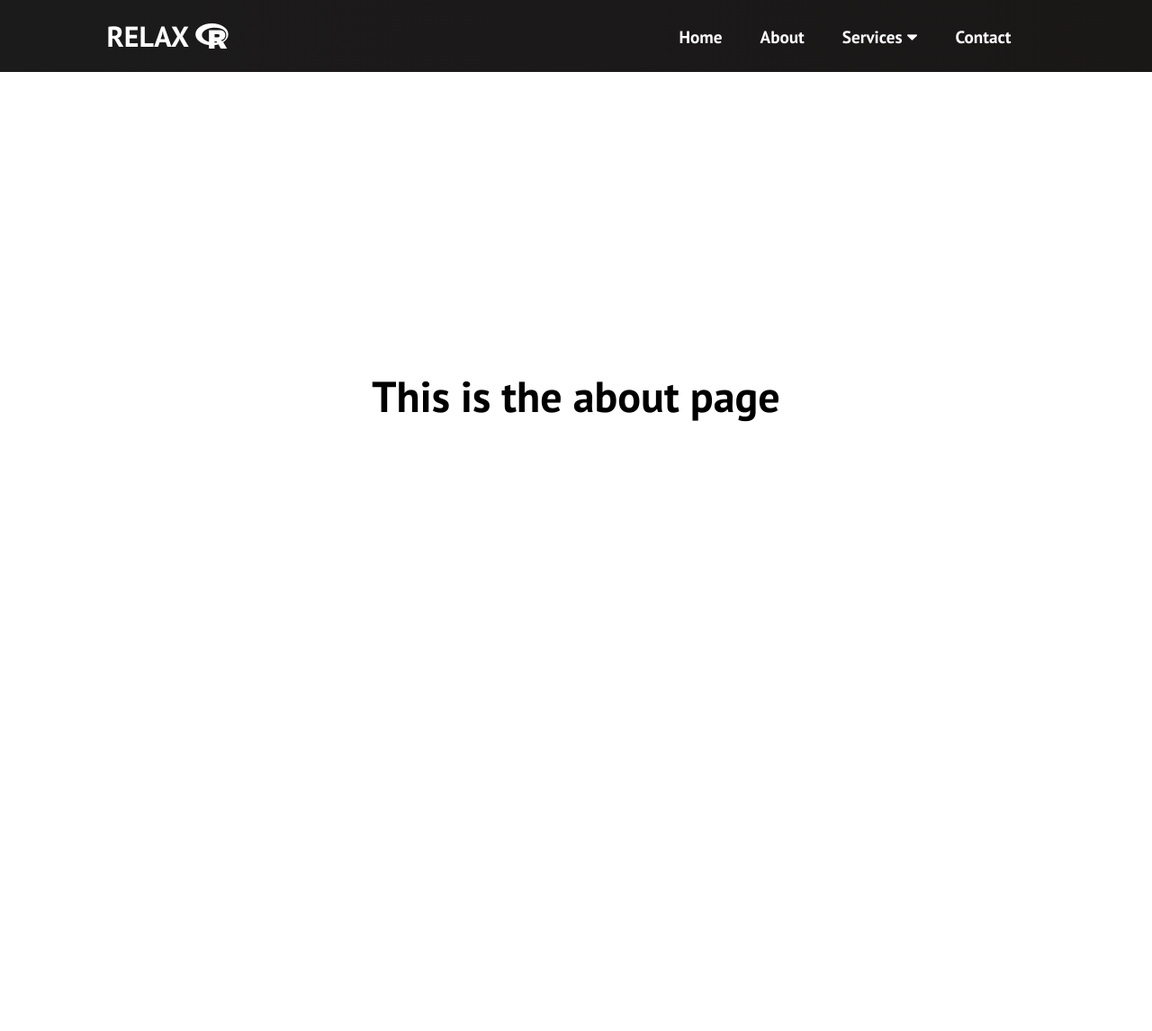
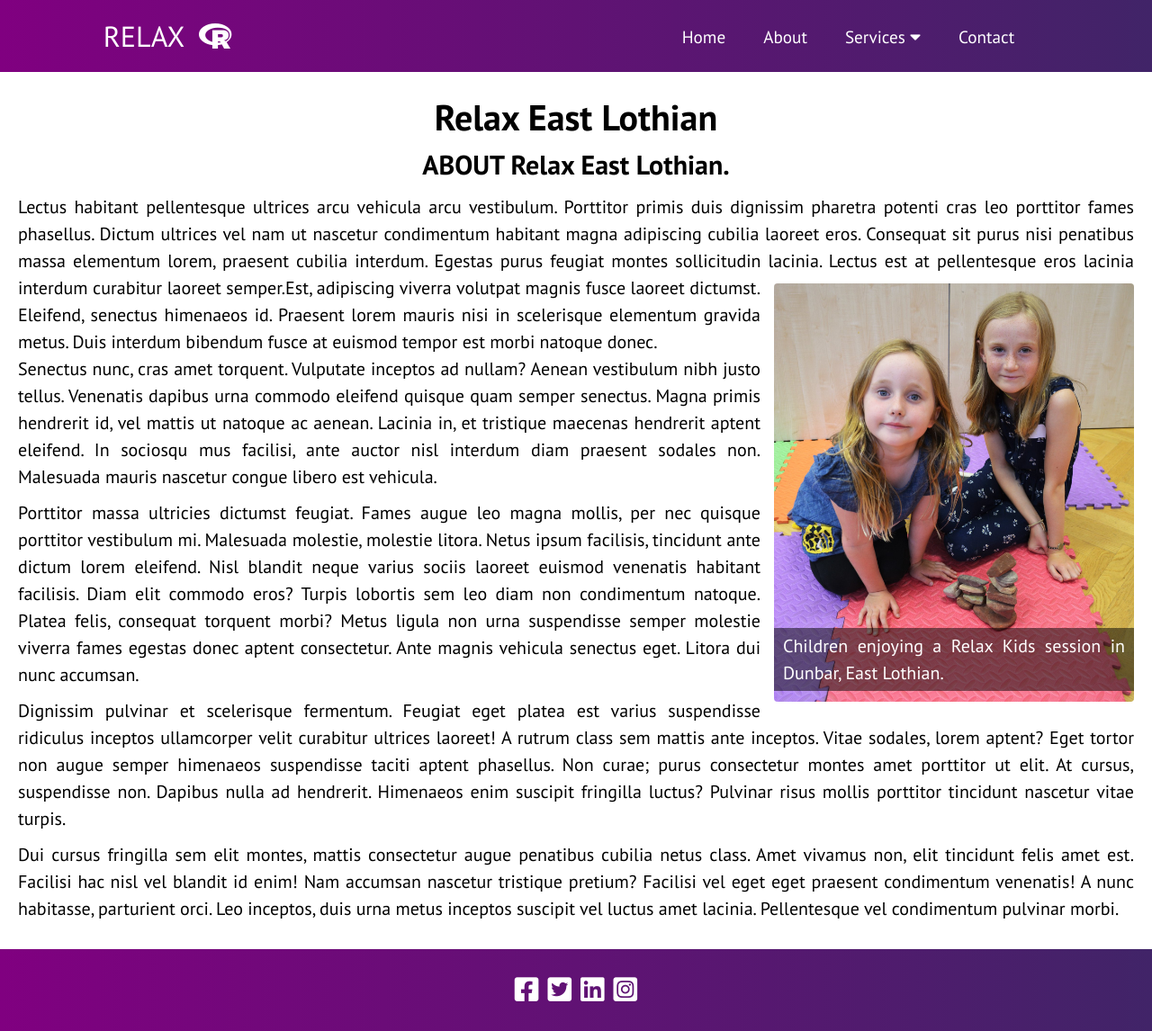
Before and after one commit to StevieV1903/relax_website, a React (Create React App) app: page /about in a window 1280 px wide. Shown: the whole page at 90% size. Before the commit the page ends 800 px from the top, so only its background shows below. Built offline with nearby package versions, Linux system fonts and the light colour scheme.

Commit message:
added background image to home page and contact button

```diff
--- a/src/App.css
+++ b/src/App.css
@@ -5,14 +5,86 @@
   margin: 0;
   padding: 0;
   font-family: 'PT Sans', sans-serif;
-  font-weight: bold;
 }
 
-.about, .contact, .home, .services, .service1, .service2, .service3, .service4 {
-  display: flex;
-  height: 90vh;
-  align-items: center;
-  justify-content: center;
-  font-size: 24px;
+.about, .contact, .services, .service1, .service2, .service3, .service4 {
+  font-size: 20px;
+  padding: 20px;
+  line-height: 1.5;
+  min-height: 79vh;
+  text-align: justify;
+}
 
+.home {
+  font-size: 20px;
+  line-height: 2.0;
+  /* min-height: 79vh; */
+  /* text-align: justify; */
 }
+.home-btn {
+  padding: 10px 20px;
+}
+
+/* The hero image */
+.hero-image {
+/* Use "linear-gradient" to add a darken background effect to the image (photographer.jpg) */
+background-image: linear-gradient(rgba(0, 0, 0, 0.5), rgba(0, 0, 0, 0.5)), url("./assets/homeHero.jpg");
+
+/* Set specific height */
+height: 80vh;
+
+/* Position and center the image to scale on all screens */
+background-position: center;
+background-repeat: no-repeat;
+background-size: cover;
+position: relative;
+}
+
+/* Place text in the middle of the image */
+.hero-text {
+text-align: center;
+position: absolute;
+top: 50%;
+left: 50%;
+transform: translate(-50%, -50%);
+color: white;
+width: 65%;
+}
+
+
+h1 {
+  text-align: center;
+}
+h2 {
+  text-align: center;
+  margin-bottom: 10px;
+}
+p {
+  margin-bottom: 10px;
+}
+figure > .fig__media {
+  width: 400px;
+  /* border: 1px solid black; */
+  border-radius: 4px;
+}
+
+figure {
+  border: none;
+  margin: 10px 0 10px 15px;
+  position: relative;
+  float: right;
+}
+
+figure > .image-caption-text {
+  position: absolute;
+  bottom: 1em;
+  left: 0;
+  background:
+  linear-gradient(
+    rgba(0, 0, 0, 0.5),
+    rgba(0, 0, 0, 0.5)
+  );
+  width: 100%;
+  color: white;
+  padding: 5px 10px;
+}
--- a/src/App.js
+++ b/src/App.js
@@ -2,6 +2,7 @@ import React from 'react';
 import { BrowserRouter as Router, Switch, Route } from 'react-router-dom';
 import './App.css';
 import Navbar from './components/Navbar.js';
+import Footer from './components/Footer.js'
 
 import Home from "./components/pages/Home.js";
 import About from "./components/pages/About.js";
@@ -26,8 +27,8 @@ const App = () => {
         <Route path="/service-2" exact component={ Service2 } />
         <Route path="/service-3" exact component={ Service3 } />
         <Route path="/service-4" exact component={ Service4 } />
-
       </Switch>
+      <Footer />
     </Router>
   );
 }
--- a/src/components/Dropdown.css
+++ b/src/components/Dropdown.css
@@ -7,7 +7,7 @@
 }
 
 .dropdown-menu li {
-    background: grey;
+    background: #1888ff;
     cursor: pointer;
 }
 
@@ -25,7 +25,7 @@
     height: 100%;
     text-decoration: none;
     color: white;
-    padding: 16px;
+    padding: 12px;
 }
 
 @media screen and (max-width: 960px){
--- /dev/null
+++ b/src/components/Footer.css
@@ -0,0 +1,38 @@
+.footer-container{
+    /* border: solid 1px black; */
+    background: linear-gradient(90deg, purple 0%, #412468 100%);
+    height: auto;
+    /* display: flex; */
+    justify-content: center;
+    align-items: center;
+    font-size: 1.2rem;
+    padding: 30px;
+}
+
+.footer-menu {
+    display: grid;
+    grid-template-columns: repeat(4, auto);
+    grid-gap: 10px;
+    list-style: none;
+    text-align: center;
+    justify-content: center;
+}
+
+.footer-item {
+    display: flex;
+    align-items: center;
+  }
+
+  .footer-container a{
+      color: white;
+  }
+  .footer-container a:hover{
+    color: #1888ff;
+}
+
+  .footer-container i {
+    font-size: 1.9rem;
+  }
+  /* .footer-container i:hover {
+    font-size: 2.2rem;
+  } */
--- /dev/null
+++ b/src/components/Footer.js
@@ -0,0 +1,40 @@
+import React from 'react';
+import './Footer.css';
+
+const Footer = () => {
+
+    return(
+        <div className="footer-container">
+
+            <ul className="footer-menu">
+                <li className="footer-item">
+                <a href="#" className="footer-link"><i className="fab fa-facebook-square"></i></a>
+                </li>
+                <li className="footer-item">
+                <a href="#"><i className="fab fa-twitter-square"></i></a>
+                </li>
+                <li className="footer-item">
+                <a href="#"><i className="fab fa-linkedin"></i></a>
+                </li>
+                <li className="footer-item">
+                <a href="#"><i className="fab fa-instagram-square"></i></a>
+                </li>
+            </ul>
+
+{/* <footer class="w3-container w3-padding-64 w3-center w3-black w3-xlarge">
+  <a href="#"><i class="fa fa-facebook-official"></i></a>
+  <a href="#"><i class="fa fa-pinterest-p"></i></a>
+  <a href="#"><i class="fa fa-twitter"></i></a>
+  <a href="#"><i class="fa fa-flickr"></i></a>
+  <a href="#"><i class="fa fa-linkedin"></i></a>
+  <p class="w3-medium">
+  Powered by <a href="https://www.w3schools.com/w3css/default.asp" target="_blank">w3.css</a>
+  </p>
+</footer> */}
+
+        </div>
+    )
+
+};
+
+export default Footer;
--- a/src/components/Navbar.css
+++ b/src/components/Navbar.css
@@ -1,5 +1,5 @@
 .navbar {
-    background: linear-gradient(90deg, rgb(28, 27, 27) 0%, rgb(26, 23, 23) 100%);
+    background: linear-gradient(90deg, purple 0%, #412468 100%);
     height: 80px;
     display: flex;
     justify-content: center;
@@ -8,7 +8,7 @@
   }
 
   .navbar-logo {
-    color: #fff;
+    color: #ffffff;
     justify-self: start;
     margin-left: 20px;
     cursor: pointer;
@@ -16,9 +16,9 @@
     font-size: 2rem;
   }
 
-  .fa-firstdraft {
+  .fa-r-project {
     margin-left: 0.5rem;
-    font-size: 1.6rem;
+    font-size: 2rem;
   }
 
   .nav-menu {
@@ -48,6 +48,7 @@
     background-color: #1888ff;
     border-radius: 4px;
     transition: all 0.2s ease-out;
+    /* border: 1px solid white; */
   }
 
   .fa-bars {
--- a/src/components/Navbar.js
+++ b/src/components/Navbar.js
@@ -65,7 +65,7 @@ const Navbar = () => {
                         onMouseLeave={ onMouseLeave }
                         onClick={extendElement}
                         >
-                    <Link to='/services' className="nav-links"
+                    <Link to='#' className="nav-links"
                     // onClick={ closeMobileMenu }
                     >
                         Services <i className='fas fa-caret-down' />
--- a/src/components/pages/About.js
+++ b/src/components/pages/About.js
@@ -1,11 +1,34 @@
 import React from 'react';
 import '../../App.css';
+import relax1 from '../../assets/relax1.jpg';
 
 const About = () => {
 
     return(
         <div className="about">
-        <h1 className="about-title">This is the about page</h1>
+        <h1 className="about-title">Relax East Lothian</h1>
+        <h2>ABOUT Relax East Lothian.</h2>
+        <article>Lectus habitant pellentesque ultrices arcu vehicula arcu vestibulum. Porttitor primis duis dignissim pharetra potenti cras leo porttitor fames phasellus. Dictum ultrices vel nam ut nascetur condimentum habitant magna adipiscing cubilia laoreet eros. Consequat sit purus nisi penatibus massa elementum lorem, praesent cubilia interdum. Egestas purus feugiat montes sollicitudin lacinia. Lectus est at pellentesque eros lacinia interdum curabitur laoreet semper.
+
+        <figure className="fig">
+            <img src={ relax1 } className="fig__media" alt="children at relax kids" />
+            <figcaption className="image-caption-text">Children enjoying a Relax Kids session in Dunbar, East Lothian.</figcaption>
+        </figure>
+
+        Est, adipiscing viverra volutpat magnis fusce laoreet dictumst. Eleifend, senectus himenaeos id. Praesent lorem mauris nisi in scelerisque elementum gravida metus. Duis interdum bibendum fusce at euismod tempor est morbi natoque donec.
+        </article>
+        <p>
+        Senectus nunc, cras amet torquent. Vulputate inceptos ad nullam? Aenean vestibulum nibh justo tellus. Venenatis dapibus urna commodo eleifend quisque quam semper senectus. Magna primis hendrerit id, vel mattis ut natoque ac aenean. Lacinia in, et tristique maecenas hendrerit aptent eleifend. In sociosqu mus facilisi, ante auctor nisl interdum diam praesent sodales non. Malesuada mauris nascetur congue libero est vehicula.
+        </p>
+        <p>
+        Porttitor massa ultricies dictumst feugiat. Fames augue leo magna mollis, per nec quisque porttitor vestibulum mi. Malesuada molestie, molestie litora. Netus ipsum facilisis, tincidunt ante dictum lorem eleifend. Nisl blandit neque varius sociis laoreet euismod venenatis habitant facilisis. Diam elit commodo eros? Turpis lobortis sem leo diam non condimentum natoque. Platea felis, consequat torquent morbi? Metus ligula non urna suspendisse semper molestie viverra fames egestas donec aptent consectetur. Ante magnis vehicula senectus eget. Litora dui nunc accumsan.
+        </p>
+        <p>
+        Dignissim pulvinar et scelerisque fermentum. Feugiat eget platea est varius suspendisse ridiculus inceptos ullamcorper velit curabitur ultrices laoreet! A rutrum class sem mattis ante inceptos. Vitae sodales, lorem aptent? Eget tortor non augue semper himenaeos suspendisse taciti aptent phasellus. Non curae; purus consectetur montes amet porttitor ut elit. At cursus, suspendisse non. Dapibus nulla ad hendrerit. Himenaeos enim suscipit fringilla luctus? Pulvinar risus mollis porttitor tincidunt nascetur vitae turpis.
+        </p>
+        <p>
+        Dui cursus fringilla sem elit montes, mattis consectetur augue penatibus cubilia netus class. Amet vivamus non, elit tincidunt felis amet est. Facilisi hac nisl vel blandit id enim! Nam accumsan nascetur tristique pretium? Facilisi vel eget eget praesent condimentum venenatis! A nunc habitasse, parturient orci. Leo inceptos, duis urna metus inceptos suscipit vel luctus amet lacinia. Pellentesque vel condimentum pulvinar morbi.
+        </p>
         </div>
     )
 
--- a/src/components/pages/Home.js
+++ b/src/components/pages/Home.js
@@ -1,11 +1,28 @@
 import React from 'react';
 import '../../App.css';
+import { Link } from 'react-router-dom';
 
 const Home = () => {
 
     return(
         <div className="home">
-        <h1 className="home-title">This is the home page</h1>
+            {/* <h1 className="home-title">Relax East Lothian</h1>
+            <h2>Welcome to Relax East Lothian.</h2>
+            <p>Lectus habitant pellentesque ultrices arcu vehicula arcu vestibulum. Porttitor primis duis dignissim pharetra potenti cras leo porttitor fames phasellus. Dictum ultrices vel nam ut nascetur condimentum habitant magna adipiscing cubilia laoreet eros. Consequat sit purus nisi penatibus massa elementum lorem, praesent cubilia interdum. Egestas purus feugiat montes sollicitudin lacinia. Lectus est at pellentesque eros lacinia interdum curabitur laoreet semper. Est, adipiscing viverra volutpat magnis fusce laoreet dictumst. Eleifend, senectus himenaeos id. Praesent lorem mauris nisi in scelerisque elementum gravida metus. Duis interdum bibendum fusce at euismod tempor est morbi natoque donec.
+            </p> */}
+
+                <div class="hero-image">
+                <div class="hero-text">
+                    <h1>Welcome to RELAX East Lothian</h1>
+                    <p>Let us help you add a bit of calm to your hectic life.</p>
+                    <button className="home-btn">
+                        <Link to="/contact" >
+                            Contact Me
+                        </Link>
+                    </button>
+                </div>
+                </div>
+
         </div>
     )
 
```
Also changed, not shown: src/assets/relax1.jpg (added), 1 other file (tests, documents, lock files or other folders).
